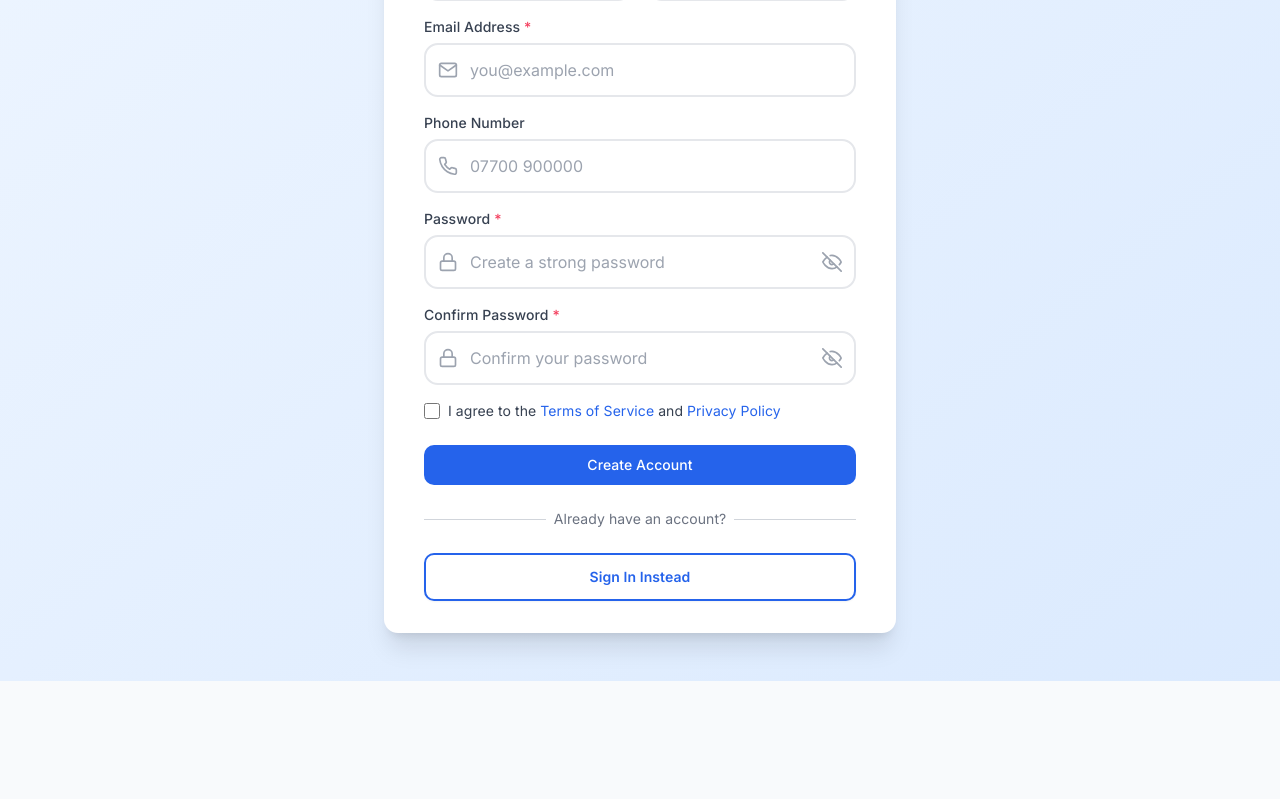
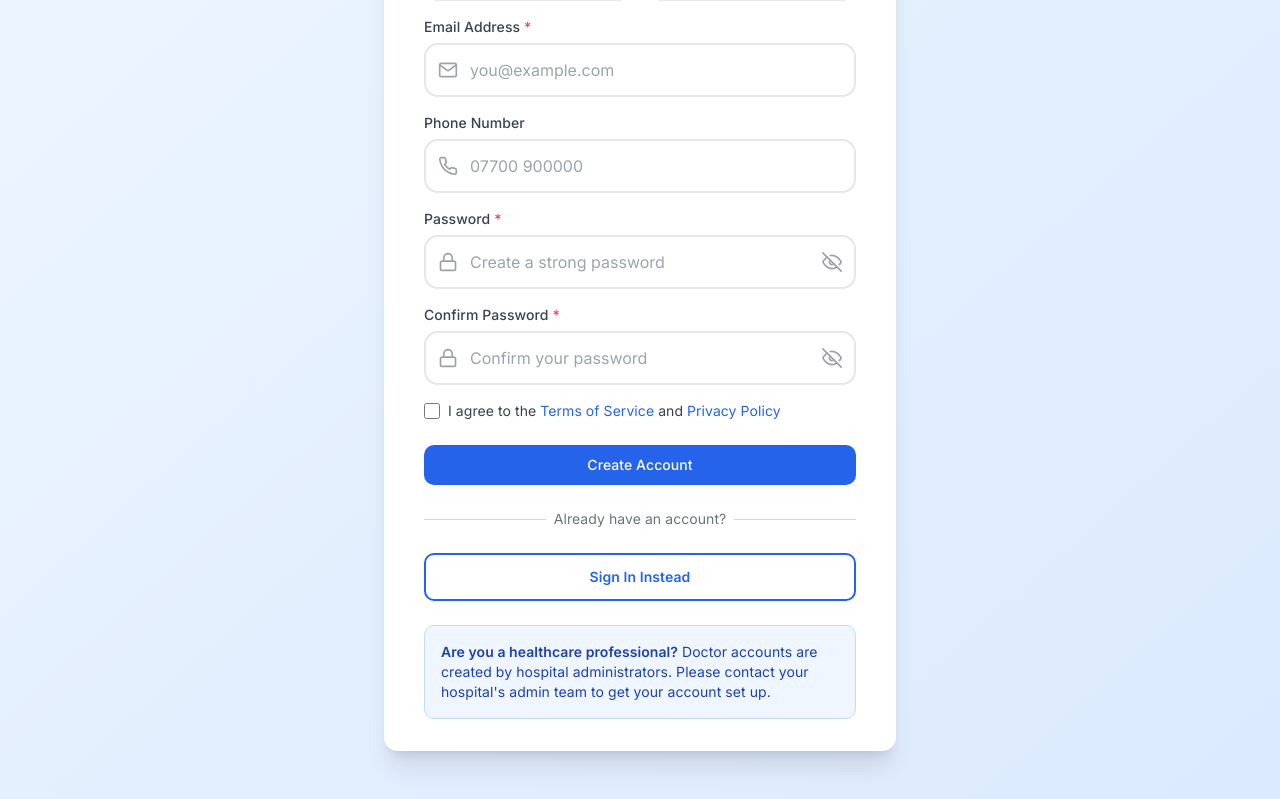
Before and after one commit to najm1011/fyp-hospital-booking, a React (Vite) app in the folder frontend/: page /register in a window 1280 px wide. Shown: the part 343-1142 px from the top of the page. Before the commit the page ends 1024 px from the top, so only its background shows below. Built offline with nearby package versions, Linux system fonts and the light colour scheme; no server answers.

Commit message:
Add doctor registration notice on signup page

```diff
--- a/frontend/src/pages/Register.jsx
+++ b/frontend/src/pages/Register.jsx
@@ -385,6 +385,14 @@ const Register = () => {
               </Link>
             </div>
           </div>
+
+          {/* Doctor Notice */}
+          <div className="mt-6 bg-blue-50 border border-blue-200 rounded-lg p-4">
+            <p className="text-sm text-blue-800">
+              <span className="font-semibold">Are you a healthcare professional?</span>{' '}
+              Doctor accounts are created by hospital administrators. Please contact your hospital's admin team to get your account set up.
+            </p>
+          </div>
         </div>
       </div>
     </div>
```
